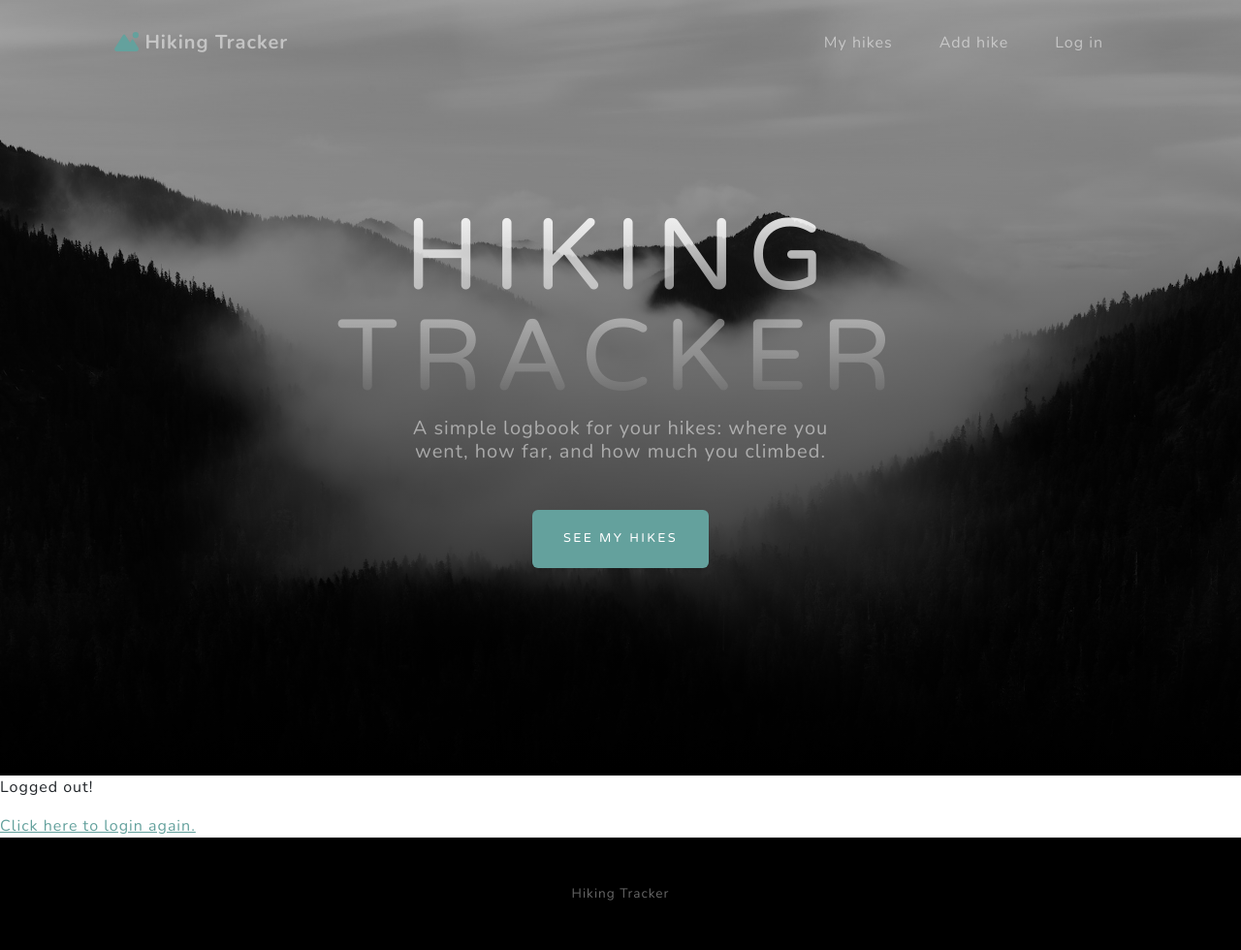
After one commit to perehinets/hiking-tracker, a Django app: template templates/registration/logged_out.html in a window 1280 px wide. The commit adds this page. Shown: the whole page at 97% size. Run offline with Django 5.2, Linux system fonts and the light colour scheme; the template is opened without the code that fills it, so the values that code supplies are empty; some libraries are stand-ins or nearby versions.

Commit message:
refactor: work with template

```diff
--- /dev/null
+++ b/templates/base.html
@@ -0,0 +1,61 @@
+{% load static %}
+<!DOCTYPE html>
+<html lang="en">
+    <head>
+        <meta charset="utf-8" />
+        <meta name="viewport" content="width=device-width, initial-scale=1, shrink-to-fit=no" />
+        {% block title %}<title>Hiking Tracker</title>{% endblock %}
+        <link rel="icon" type="image/x-icon" href="{% static 'assets/favicon.ico' %}" />
+        <!-- Font Awesome icons (free version)-->
+        <script src="https://use.fontawesome.com/releases/v6.3.0/js/all.js" crossorigin="anonymous"></script>
+        <!-- Google fonts-->
+        <link href="https://fonts.googleapis.com/css?family=Varela+Round" rel="stylesheet" />
+        <link href="https://fonts.googleapis.com/css?family=Nunito:200,200i,300,300i,400,400i,600,600i,700,700i,800,800i,900,900i" rel="stylesheet" />
+        <!-- Core theme CSS (includes Bootstrap)-->
+        <link href="{% static 'css/styles.css' %}" rel="stylesheet" />
+        <!-- Hiking tracker UI layer-->
+        <link href="{% static 'css/hiking.css' %}" rel="stylesheet" />
+    </head>
+
+    <body id="page-top">
+        <!-- Navigation-->
+        <nav class="navbar navbar-expand-lg navbar-light fixed-top" id="mainNav">
+            <div class="container px-4 px-lg-5">
+                <a class="navbar-brand" href="index.html"><i class="fas fa-mountain-sun brand-mark"></i>Hiking Tracker</a>
+                <button class="navbar-toggler navbar-toggler-right" type="button" data-bs-toggle="collapse" data-bs-target="#navbarResponsive" aria-controls="navbarResponsive" aria-expanded="false" aria-label="Toggle navigation">
+                    Menu
+                    <i class="fas fa-bars"></i>
+                </button>
+                <div class="collapse navbar-collapse" id="navbarResponsive">
+                    <ul class="navbar-nav ms-auto">
+                        <li class="nav-item"><a class="nav-link" href="#hikes">My hikes</a></li>
+                        <li class="nav-item"><a class="nav-link" href="hike-form.html">Add hike</a></li>
+                        <li class="nav-item"><a class="nav-link" href="accounts/login/">Log in</a></li>
+                    </ul>
+                </div>
+            </div>
+        </nav>
+        {% load static %}
+        <!-- Masthead-->
+        <header class="masthead">
+            <div class="container px-4 px-lg-5 d-flex h-100 align-items-center justify-content-center">
+                <div class="d-flex justify-content-center">
+                    <div class="text-center">
+                        <h1 class="mx-auto my-0 text-uppercase">Hiking Tracker</h1>
+                        <h2 class="text-white-50 mx-auto mt-2 mb-5">A simple logbook for your hikes: where you went, how far, and how much you climbed.</h2>
+                        <a class="btn btn-primary" href="#hikes">See my hikes</a>
+                    </div>
+                </div>
+            </div>
+        </header>
+        <!-- Hikes-->
+      {% block content %}
+
+      {% endblock %}
+      <footer class="footer-app text-center">
+                  <div class="container px-4 px-lg-5">Hiking Tracker</div>
+              </footer>
+              <script src="https://cdn.jsdelivr.net/npm/bootstrap@5.2.3/dist/js/bootstrap.bundle.min.js"></script>
+              <script src="{% static 'js/scripts.js' %}"></script>
+          </body>
+      </html>
--- /dev/null
+++ b/templates/registration/logged_out.html
@@ -0,0 +1,7 @@
+{% extends "base.html" %}
+
+{% block content %}
+<p>Logged out!</p>
+
+<a href="{% url 'login'%}">Click here to login again.</a>
+{% endblock %}
--- a/templates/tracker/login.html
+++ b/templates/registration/login.html
@@ -3,7 +3,7 @@
         <main class="auth-page">
             <div class="container px-4 px-lg-5">
                 <div class="auth-card">
-                    <a class="auth-brand" href="index.html"><i class="fas fa-mountain-sun brand-mark"></i>Trailhead</a>
+                    <a class="auth-brand" href="../tracker/index.html"><i class="fas fa-mountain-sun brand-mark"></i>Trailhead</a>
                     <h1>Log in</h1>
                     <!-- Error example - render above the form when credentials are wrong:
                     <div class="alert alert-danger rounded-0 py-2 small">That username and password do not match.</div>
```
Also changed, not shown: templates/includes/footer.html (deleted, +0 -8 lines), templates/includes/header.html (deleted, +0 -49 lines), templates/tracker/index.html (+6 -5 lines).
